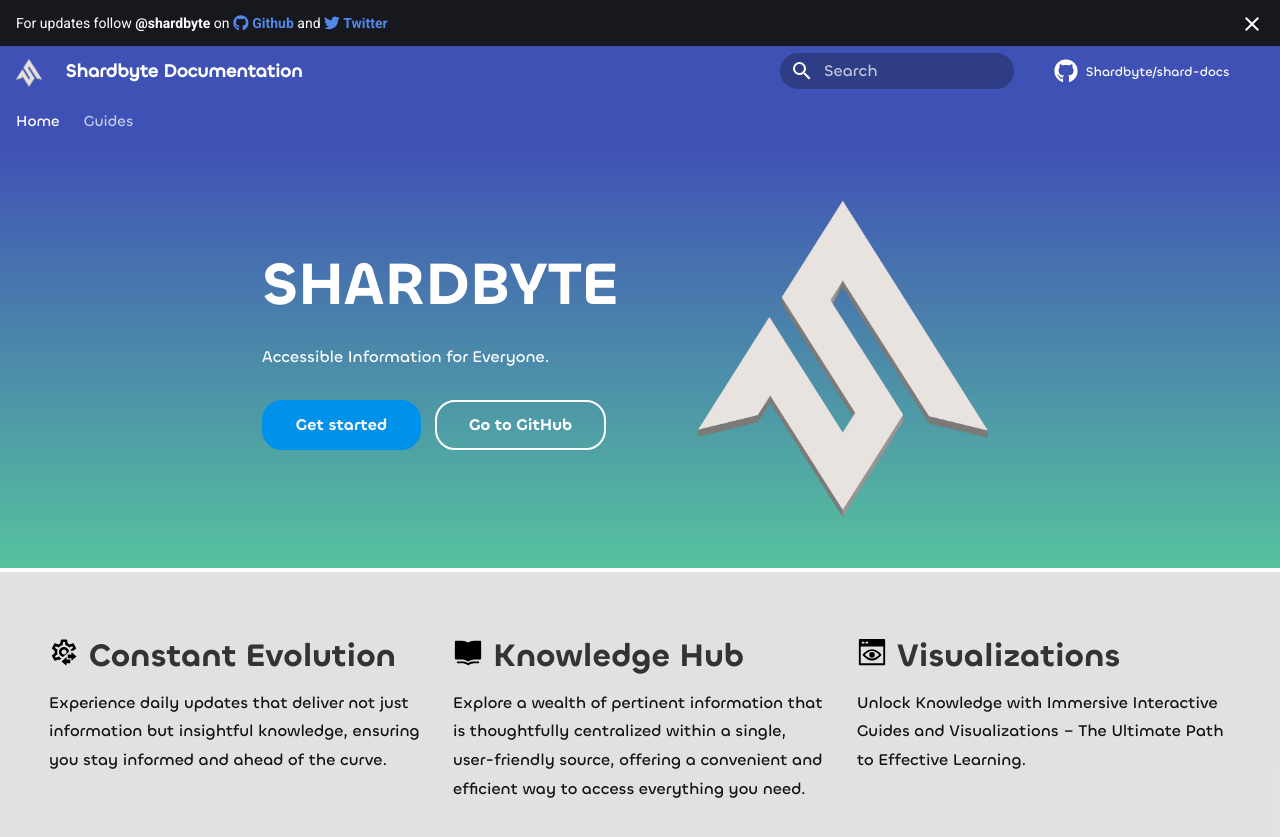
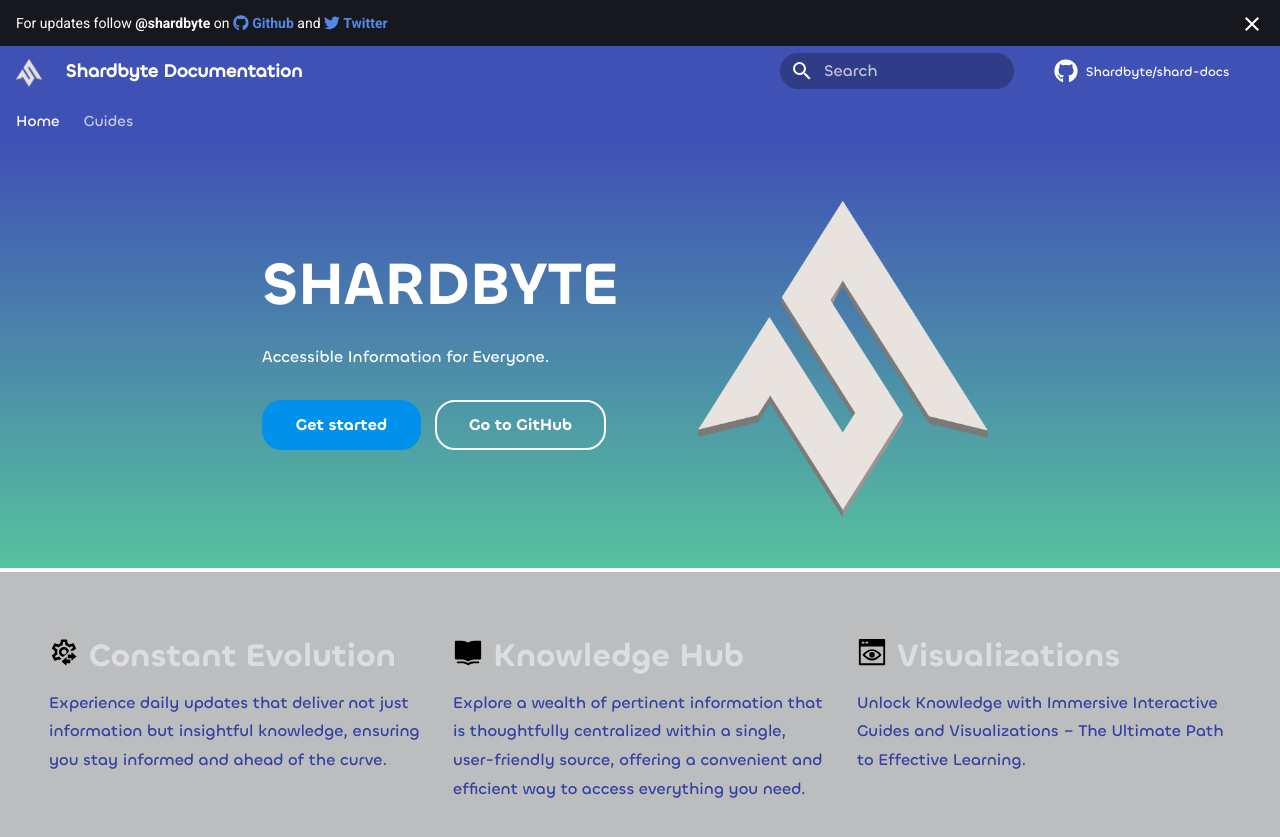
Before and after one commit to Shardbyte/shard-docs, an MkDocs documentation site: the page built from docs/index.md, in a window 1280 px wide. Shown: the top 837 px of the page. Built offline with MkDocs 1.6.1 and Material for MkDocs 9.7.7, drawn with Linux system fonts in a browser that asks for light colours; plug-ins that fetch from the network failed and are left out; comment, search, counter and statistics services are not loaded.

Commit message:
use VARs for colors

```diff
--- a/docs/mkdocs/overrides/home.html
+++ b/docs/mkdocs/overrides/home.html
@@ -89,7 +89,7 @@
         margin-top: .5rem;
         margin-right: .5rem;
         color: var(--md-primary-bg-color);
-        border-color: #F4F3F2;
+        border-color: var(--md-accent-bg-color);
         border-radius: 1.0rem;
         box-shadow: 0 8px 16px 0 rgba(0,0,0,0.2);
     }
@@ -98,15 +98,15 @@
         font-family: 'Chillax-Semibold';
         background-color: var(--md-accent-fg-color);
         border-color: var(--md-accent-fg-color);
-        color: #F4F3F2;
+        color: var(--md-accent-bg-color);
         border-radius: 1.0rem;
     }
 
     .tx-hero .md-button--primary:focus,
     .tx-hero .md-button--primary:hover {
         font-family: 'Chillax-Semibold';
-        color: #F4F3F2;
-        border-color: #F4F3F2;
+        color: var(--md-accent-bg-color);
+        border-color: var(--md-accent-bg-color);
         box-shadow: 0 8px 16px 0 rgba(0,0,0,0.2);
     }
 
@@ -127,7 +127,7 @@
         word-break: break-word
     }
     .feature-item h2 {
-        color: #333;
+        color: var(--md-accent-bg-color--dark);
         font-weight: 300;
         font-size: 32px;
         white-space: nowrap;
@@ -144,7 +144,7 @@
         line-height: 1.8em;
         text-rendering: optimizeLegibility;
         -webkit-font-smoothing: antialiased;
-        color: #111;
+        color: var(--md-primary-fg-color--dark);
         margin: 0 0 10px;
         display: block;
     }
@@ -243,7 +243,7 @@
         margin-top: 1.0rem;
     }
     .md-container {
-        background-color: rgba(247, 247, 247, 0.90);
+        background-color: var(--md-accent-bg-color--light)
     }
 </style>
 <!-- Main site Entry button descriptions -->
```
